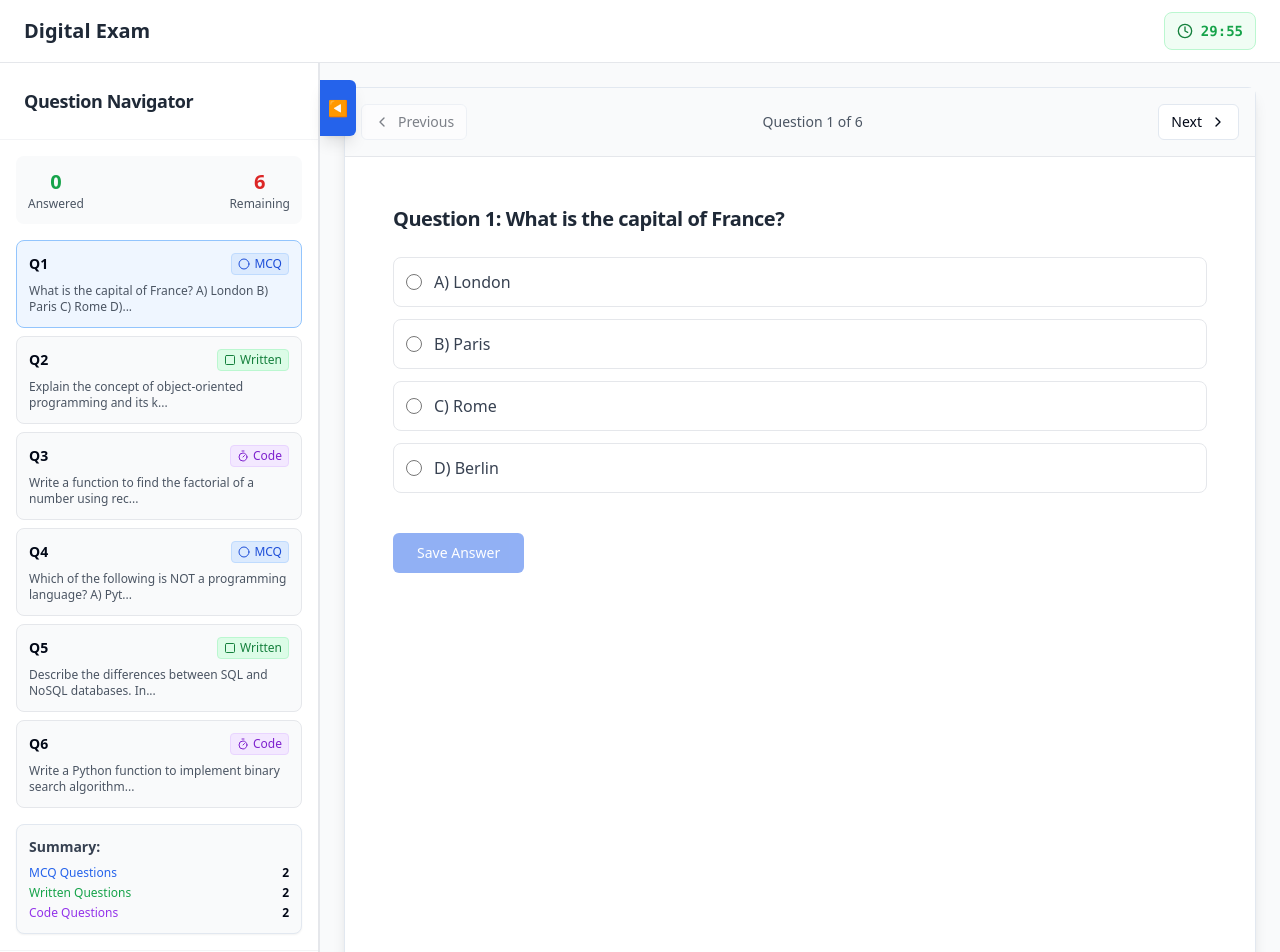
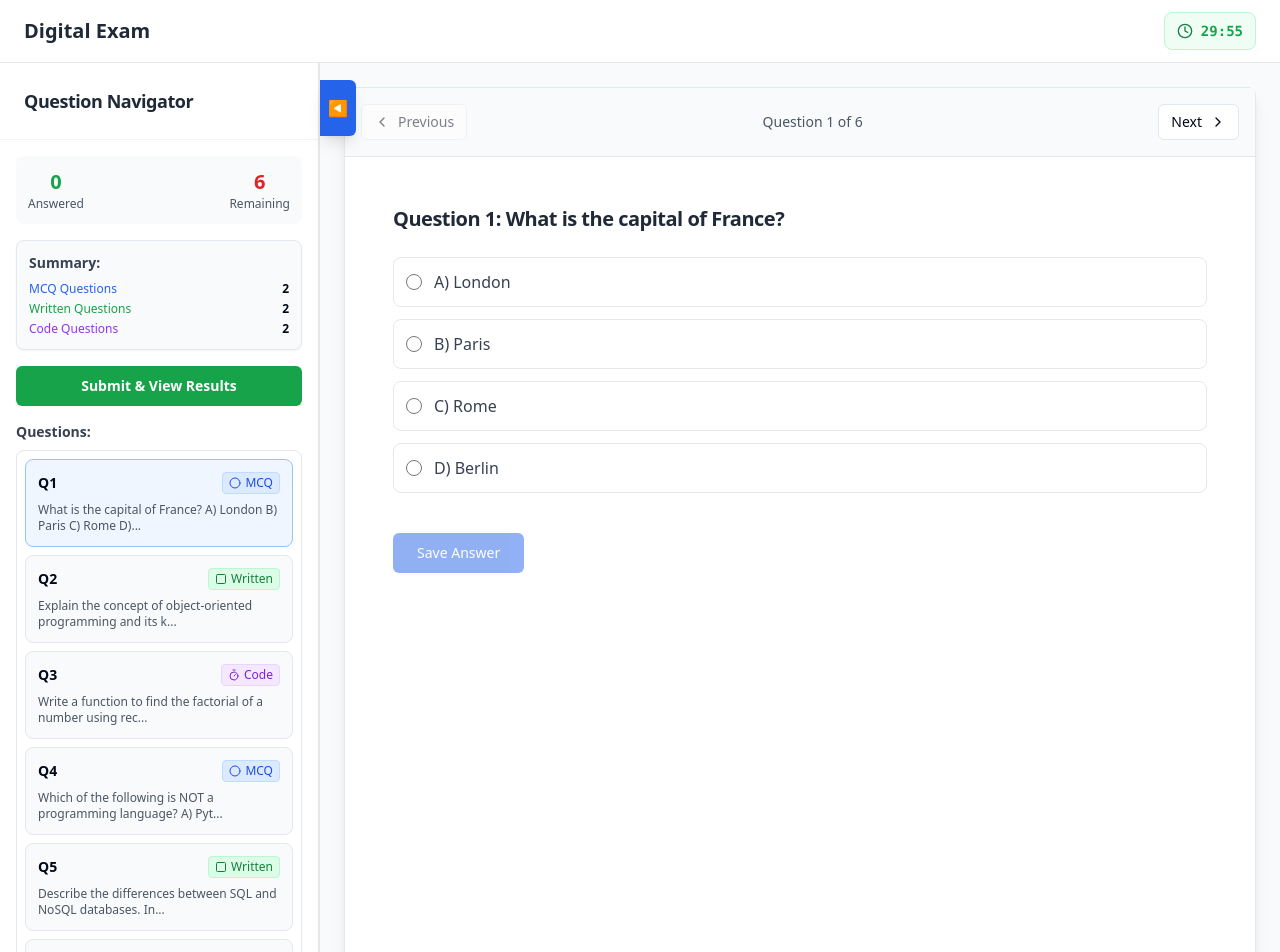
Before and after one commit to ganeshkumar0x/lysa-exam-desktop-plus, a React (Vite) app: page / in a window 1280 px wide. Shown: the top 952 px of the page. Built offline with nearby package versions, Linux system fonts and the light colour scheme.

Commit message:
Refactor: Reorder and style navigation panel elements
Reorders elements in the navigation panel, making the answered/remaining status, summary, and submit button static, and placing the question list in a scrollable panel.

```diff
--- a/src/components/exam/NavigationPanel.tsx
+++ b/src/components/exam/NavigationPanel.tsx
@@ -2,6 +2,7 @@
 import React from 'react';
 import { Card, CardContent, CardHeader, CardTitle } from '@/components/ui/card';
 import { Button } from '@/components/ui/button';
+import { ScrollArea } from '@/components/ui/scroll-area';
 import { Question, CompletionStatus } from '../../types/exam';
 import QuestionTypeBadge from './QuestionTypeBadge';
 
@@ -33,8 +34,8 @@ const NavigationPanel: React.FC<NavigationPanelProps> = ({
         <CardTitle className="text-lg font-bold text-gray-800">Question Navigator</CardTitle>
       </CardHeader>
 
-      <CardContent className="flex-1 p-4 space-y-4 overflow-y-auto">
-        {/* Status Section */}
+      <CardContent className="flex-1 p-4 flex flex-col space-y-4">
+        {/* 1. Status Section - Answered/Remaining */}
         <div className="flex justify-between items-center bg-gray-50 p-3 rounded-lg">
           <div className="text-center">
             <div className="text-xl font-bold text-green-600">{answeredCount}</div>
@@ -46,38 +47,7 @@ const NavigationPanel: React.FC<NavigationPanelProps> = ({
           </div>
         </div>
 
-        {/* Questions List */}
-        <div className="space-y-2">
-          {questions.map((question, index) => {
-            let bgColor = 'bg-gray-50 border-gray-200';
-            if (index === currentQuestionIndex) {
-              bgColor = 'bg-blue-50 border-blue-300';
-            } else if (completionStatus[index]) {
-              bgColor = 'bg-green-50 border-green-300';
-            }
-
-            return (
-              <div
-                key={index}
-                onClick={() => onQuestionSelect(index)}
-                className={`p-3 rounded-lg border cursor-pointer transition-all hover:shadow-sm ${bgColor}`}
-              >
-                <div className="flex items-center justify-between mb-2">
-                  <span className="font-semibold text-sm">Q{index + 1}</span>
-                  <QuestionTypeBadge
-                    questionType={question.type}
-                    isCompleted={!!completionStatus[index]}
-                  />
-                </div>
-                <div className="text-xs text-gray-600 line-clamp-2">
-                  {question.content.substring(0, 60)}...
-                </div>
-              </div>
-            );
-          })}
-        </div>
-
-        {/* Question Types Summary */}
+        {/* 2. Question Types Summary */}
         <Card className="bg-gray-50">
           <CardContent className="p-3">
             <div className="text-sm font-semibold text-gray-700 mb-2">Summary:</div>
@@ -103,17 +73,51 @@ const NavigationPanel: React.FC<NavigationPanelProps> = ({
             </div>
           </CardContent>
         </Card>
-      </CardContent>
 
-      {/* Submit Button */}
-      <div className="p-4 border-t border-gray-100">
+        {/* 3. Submit Button */}
         <Button
           onClick={onSubmitExam}
           className="w-full bg-green-600 hover:bg-green-700 text-white font-semibold"
         >
           Submit & View Results
         </Button>
-      </div>
+
+        {/* 4. Questions List with Scrollbar */}
+        <div className="flex-1 flex flex-col">
+          <div className="text-sm font-semibold text-gray-700 mb-2">Questions:</div>
+          <ScrollArea className="flex-1 border border-gray-200 rounded-lg">
+            <div className="p-2 space-y-2">
+              {questions.map((question, index) => {
+                let bgColor = 'bg-gray-50 border-gray-200';
+                if (index === currentQuestionIndex) {
+                  bgColor = 'bg-blue-50 border-blue-300';
+                } else if (completionStatus[index]) {
+                  bgColor = 'bg-green-50 border-green-300';
+                }
+
+                return (
+                  <div
+                    key={index}
+                    onClick={() => onQuestionSelect(index)}
+                    className={`p-3 rounded-lg border cursor-pointer transition-all hover:shadow-sm ${bgColor}`}
+                  >
+                    <div className="flex items-center justify-between mb-2">
+                      <span className="font-semibold text-sm">Q{index + 1}</span>
+                      <QuestionTypeBadge
+                        questionType={question.type}
+                        isCompleted={!!completionStatus[index]}
+                      />
+                    </div>
+                    <div className="text-xs text-gray-600 line-clamp-2">
+                      {question.content.substring(0, 60)}...
+                    </div>
+                  </div>
+                );
+              })}
+            </div>
+          </ScrollArea>
+        </div>
+      </CardContent>
     </div>
   );
 };
```
